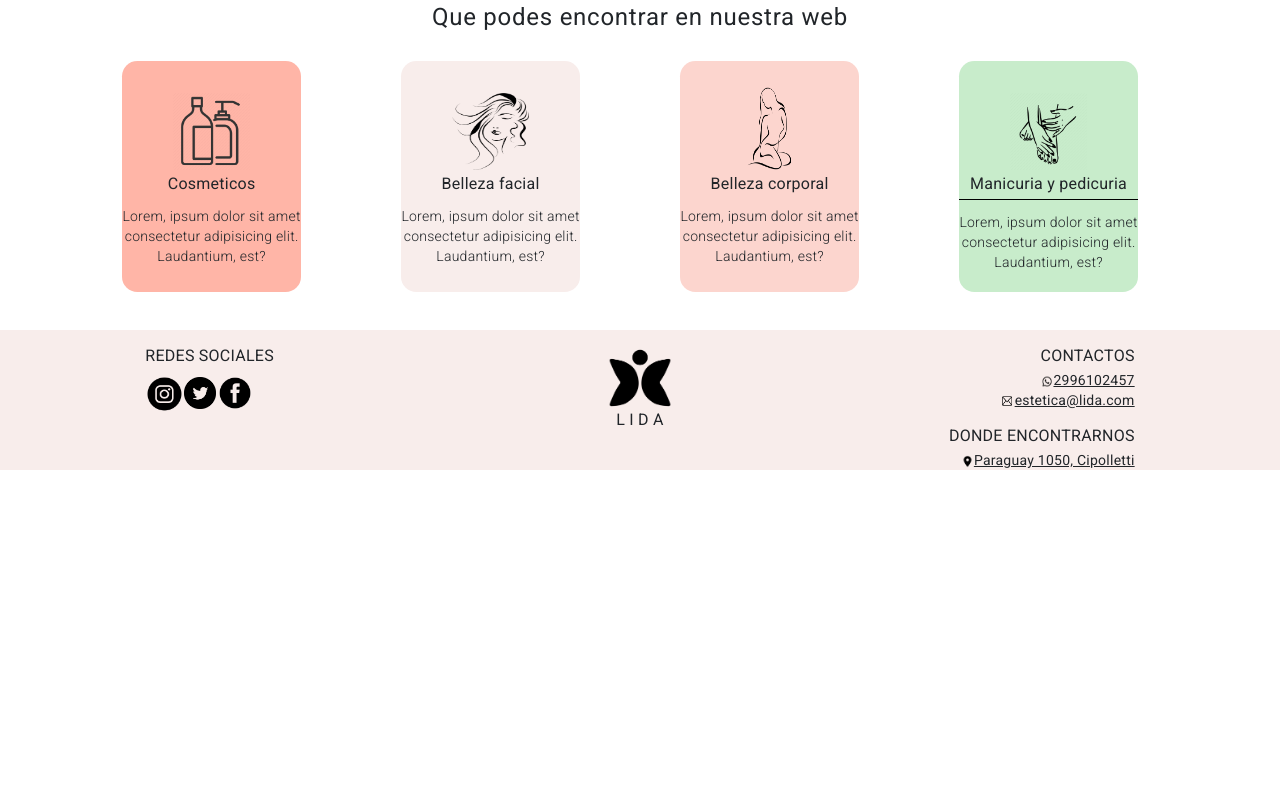
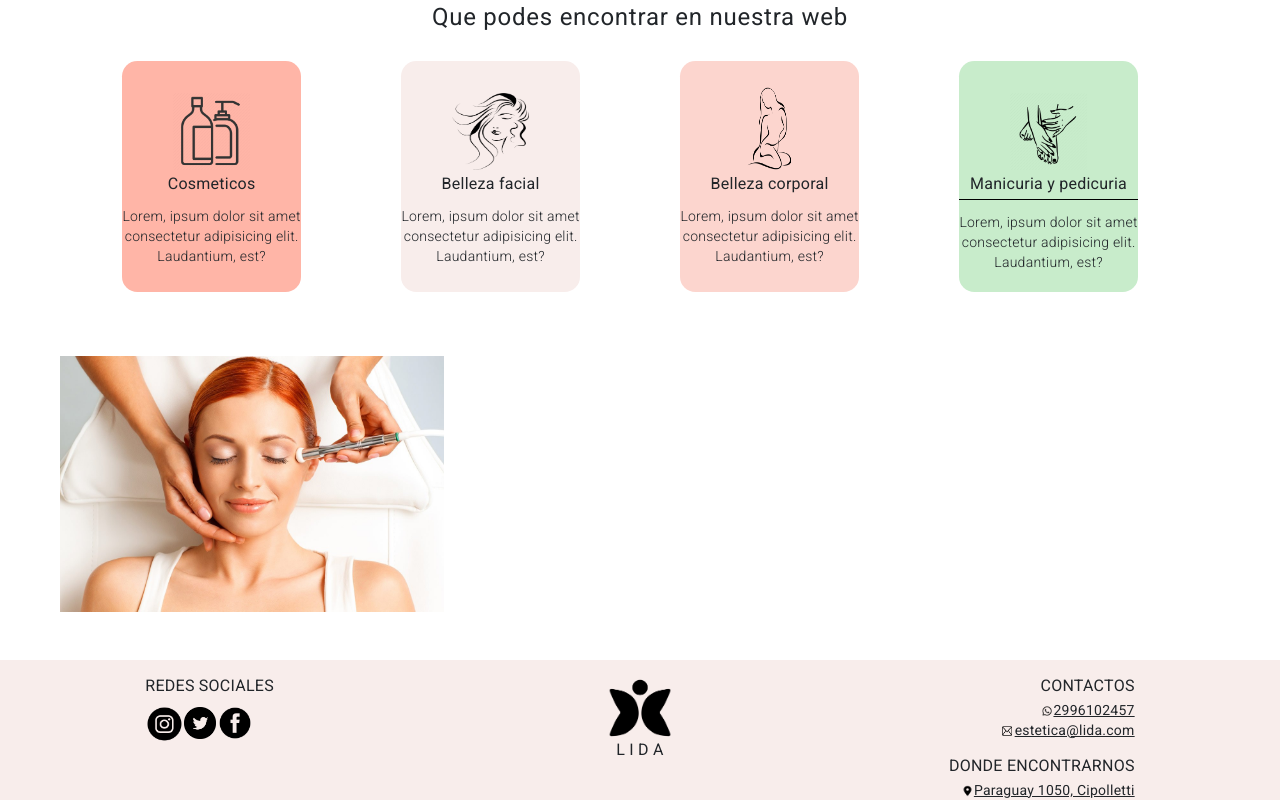
Before and after one commit to nehoxy/estetica-lida, an Angular app: page / in a window 1280 px wide. Shown: the part 550-1350 px from the top of the page. Before the commit the page ends 1020 px from the top, so only its background shows below. Built offline with nearby package versions, Linux system fonts and the light colour scheme.

Commit message:
imagen float-left agregada

```diff
--- a/src/app/modules/home/components/info-home/info-home.component.css
+++ b/src/app/modules/home/components/info-home/info-home.component.css
@@ -0,0 +1,4 @@
+.imageLeft{
+    width:30vw;
+    height:20vw;
+}
--- a/src/app/modules/home/components/info-home/info-home.component.html
+++ b/src/app/modules/home/components/info-home/info-home.component.html
@@ -1 +1,3 @@
-<p>info-home works!</p>
+<div class="container m-5">
+    <img class="float-left imageLeft" src="../../../../../assets/imagenes/info-image.jpg" alt="Image floating left">
+</div>
--- a/src/app/modules/home/pages/home/home.component.html
+++ b/src/app/modules/home/pages/home/home.component.html
@@ -1,5 +1,5 @@
 <div class="contenedor">
     <app-carrousel></app-carrousel>
     <app-cards-estaticas></app-cards-estaticas>
-
+    <app-info-home></app-info-home>
 </div>
```
Also changed, not shown: src/assets/imagenes/info-image.jpg (added).
